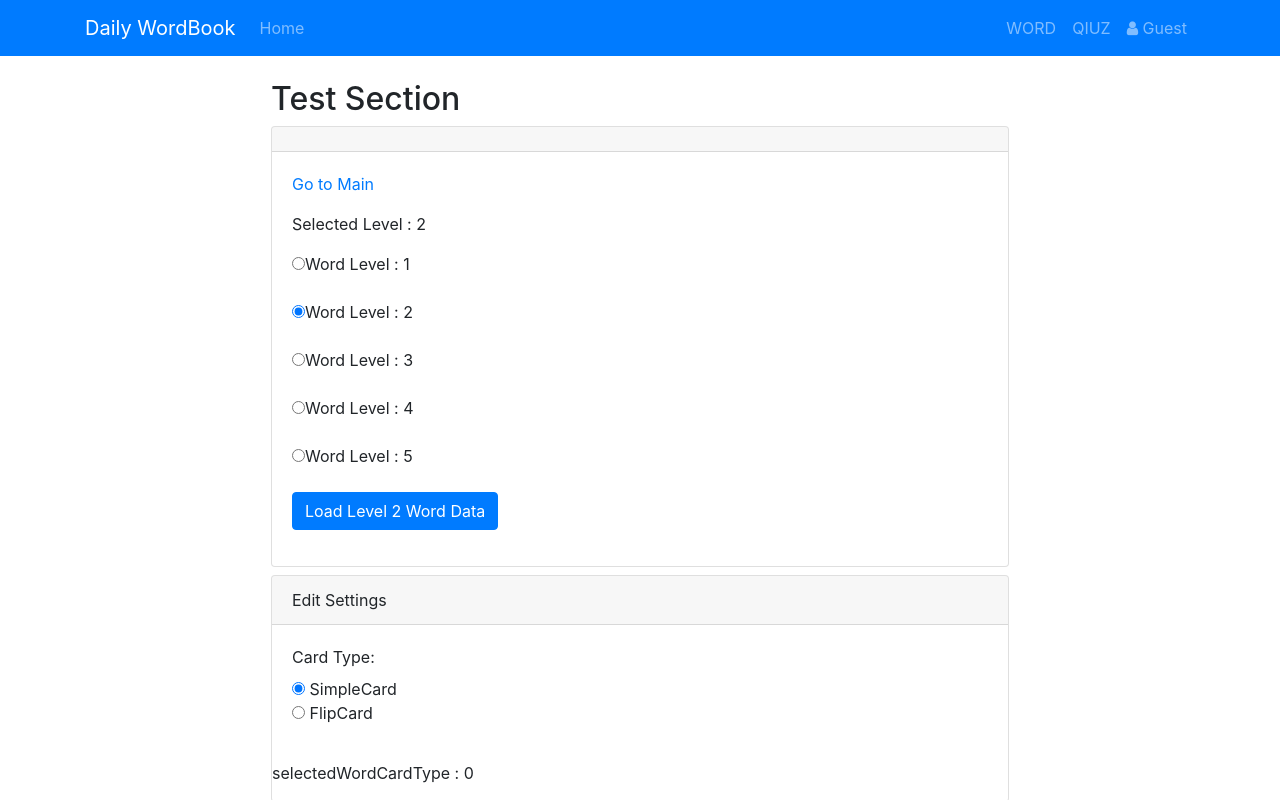
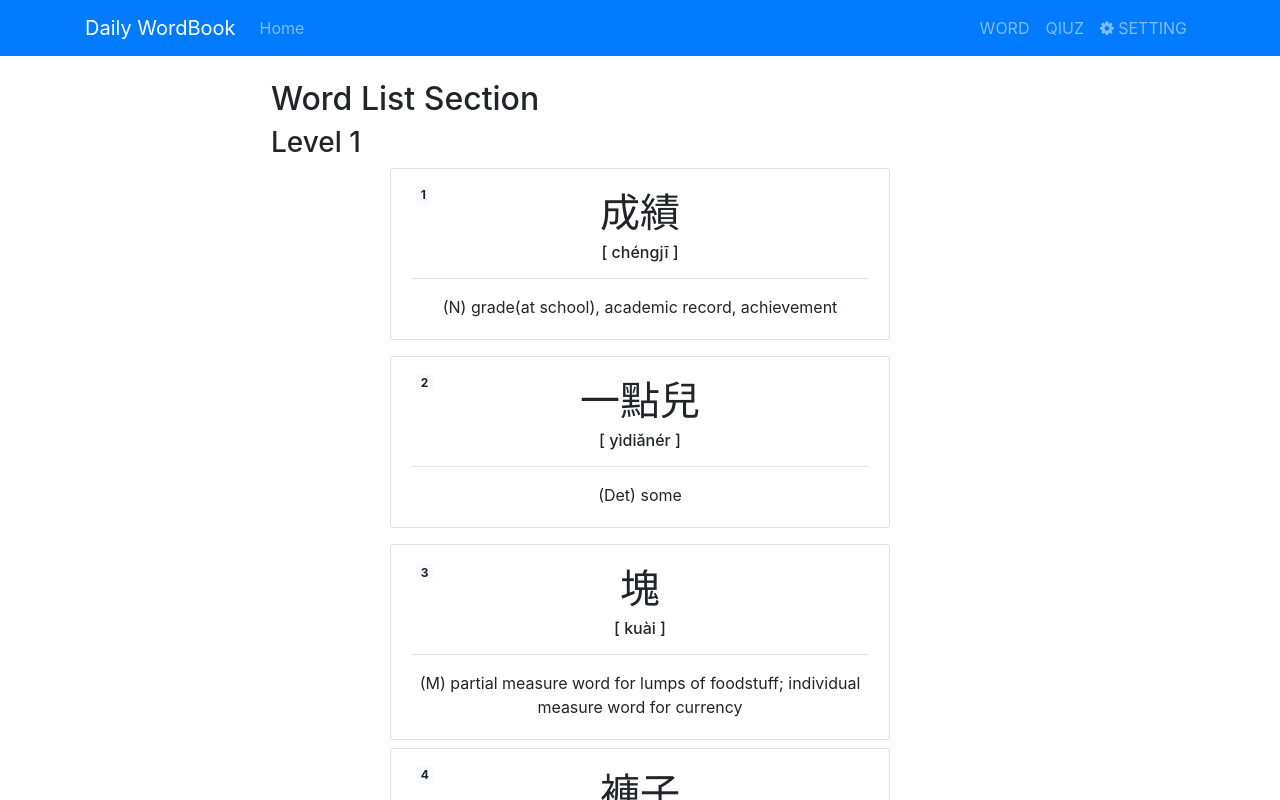
Before and after one commit to EdwardBaek/DailyWordbookTOCFL, an Angular app: page /words in a window 1280 px wide. Shown: the top 800 px of the page. Built offline with nearby package versions, Linux system fonts and the light colour scheme.

Commit message:
Add Setting
  - options
    - level 1 ~ 5
    - card type Simple and Flip

```diff
--- a/src/app/app.module.ts
+++ b/src/app/app.module.ts
@@ -23,6 +23,7 @@ import { QuizService } from './services/quiz.service';
 import { AppRoutingModule } from './app-routing.module';
 import { QuizQuestionComponent } from './components/quiz-question/quiz-question.component';
 import { FormsModule } from '@angular/forms';
+import { SettingService } from './services/setting.service';
 
 @NgModule({
   declarations: [
@@ -44,7 +45,7 @@ import { FormsModule } from '@angular/forms';
     HttpClientModule,
     FormsModule
   ],
-  providers: [WordDataService, QuizService],
+  providers: [WordDataService, QuizService, SettingService],
   bootstrap: [AppComponent]
 })
 export class AppModule { }
--- a/src/app/components/navbar/navbar.component.html
+++ b/src/app/components/navbar/navbar.component.html
@@ -18,7 +18,7 @@
           <a routerLink="/quiz/new" class="nav-link">QIUZ</a>
         </li>
         <li class="nav-item" *ngIf="isLogin">
-          <a routerLink="/settings" class="nav-link"><i class="fa fa-user"></i> {{ userName }}</a>
+          <a routerLink="/setting" class="nav-link"><i class="fa fa-cog"></i> SETTING</a>
         <li class="nav-item" *ngIf="!isLogin">
           <a routerLink="/settings" class="nav-link"><i class="fa fa-user"></i> LOGIN</a>
         </li>
--- a/src/app/components/setting/setting.component.css
+++ b/src/app/components/setting/setting.component.css
@@ -0,0 +1,4 @@
+.btn-custom-radio-hidden input[type="radio"] {
+    /* opacity: 0; */
+    visibility: hidden;
+}
--- a/src/app/components/setting/setting.component.html
+++ b/src/app/components/setting/setting.component.html
@@ -1,3 +1,97 @@
-<p>
-  setting works!
-</p>
+<section>
+  <div class="card mb-2">
+    <div class="card-header">Card Setting</div>
+    <div class="card-body">
+      <!-- Start Select Level -->
+      <div class="form-group mb-2">
+        <label>Select Level</label>
+        <div class="btn-group btn-custom-radio-hidden form-control-plaintext">
+          <label class="btn btn-outline-primary" [class.active]="selectedLevel == 1">
+            <input
+              type="radio"
+              #level1
+              name="selectedLevel"
+              [checked]="selectedLevel == 1"
+              [value]="1"
+              (change)="setLevel(1)"
+            >
+            1
+          </label>
+          <label class="btn btn-outline-primary" [class.active]="selectedLevel == 2">
+            <input
+              type="radio"
+              #level2
+              name="selectedLevel"
+              [checked]="selectedLevel == 2"
+              [value]="2"
+              (change)="setLevel(2)"
+            >
+            2
+          </label>
+          <label class="btn btn-outline-primary" [class.active]="selectedLevel == 3">
+            <input
+            type="radio"
+            #level3
+            name="selectedLevel"
+            [checked]="selectedLevel == 3"
+            [value]="3"
+            (change)="setLevel(3)"
+            >
+            3
+          </label>
+          <label class="btn btn-outline-primary" [class.active]="selectedLevel == 4">
+            <input
+            type="radio"
+            #level4
+            name="selectedLevel"
+            [checked]="selectedLevel == 4"
+            [value]="4"
+            (change)="setLevel(4)"
+            >
+            4
+          </label>
+          <label class="btn btn-outline-primary" [class.active]="selectedLevel == 5">
+            <input
+            type="radio"
+            #level5
+            name="selectedLevel"
+            [checked]="selectedLevel == 5"
+            [value]="5"
+            (change)="setLevel(5)"
+            >
+            5
+          </label>
+        </div>
+      </div>
+      <!-- End Select Level -->
+      <!-- Start Select Card Type -->
+      <div class="form-group mb-2">
+        <label>Select Card Type</label>
+        <div class="btn-group btn-custom-radio-hidden form-control-plaintext">
+          <label class="btn btn-outline-primary" [class.active]="selectedWordCardType == 0">
+            <input
+              type="radio"
+              name="selectedWordCardType"
+              [checked]="selectedWordCardType == 0"
+              [value]="0"
+              (change)="setWordCardType(0)"
+            >
+            Simple
+          </label>
+          <label class="btn btn-outline-primary" [class.active]="selectedWordCardType == 1">
+            <input
+              type="radio"
+
+              name="selectedWordCardType"
+              [checked]="selectedWordCardType == 1"
+              [value]="1"
+              (change)="setWordCardType(1)"
+            >
+            Flip
+          </label>
+        </div>
+      </div>
+      <!-- Start Select Card Type -->
+    </div>
+  </div>
+</section>
--- a/src/app/components/setting/setting.component.ts
+++ b/src/app/components/setting/setting.component.ts
@@ -1,4 +1,5 @@
 import { Component, OnInit } from '@angular/core';
+import { SettingService } from '../../services/setting.service';
 
 @Component({
   selector: 'app-setting',
@@ -6,10 +7,26 @@ import { Component, OnInit } from '@angular/core';
   styleUrls: ['./setting.component.css']
 })
 export class SettingComponent implements OnInit {
+  selectedLevel: number;
+  selectedWordCardType: number;
 
-  constructor() { }
+  gender = 'male';
+  constructor(private settingService: SettingService) { }
 
   ngOnInit() {
+    this.selectedLevel = this.settingService.getLevel();
+    this.selectedWordCardType = this.settingService.getWordCardType();
   }
 
+  private setLevel(level) {
+    console.log('setLevel', level);
+    this.selectedLevel = level;
+    this.settingService.setLevel(level);
+  }
+
+  private setWordCardType(wordCardType) {
+    console.log('setWordCardType', wordCardType);
+    this.selectedWordCardType = wordCardType;
+    this.settingService.setWordCardType(wordCardType);
+  }
 }
--- a/src/app/components/word-list/word-list.component.html
+++ b/src/app/components/word-list/word-list.component.html
@@ -1,98 +1,3 @@
-<h2>Test Section</h2>
-<section>
-  <div class="card mb-2">
-    <div class="card-header"></div>
-    <div class="card-body">
-      <p>
-        <a routerLink="/">Go to Main</a>
-      </p>
-      <p>Selected Level : {{ selectedLevel }}</p>
-      <div class="form-group">
-        <input
-        type="radio"
-        #level1
-        name="selectedLevel"
-        [checked]="selectedLevel == 1"
-        [value]="1"
-        (change)="setLevel(1)"
-        >
-        <label>Word Level : 1</label>
-      </div>
-      <div class="form-group">
-        <input
-        type="radio"
-        #level2
-        name="selectedLevel"
-        [checked]="selectedLevel == 2"
-        [value]="2"
-        (change)="setLevel(2)"
-        >
-        <label>Word Level : 2</label>
-      </div>
-      <div class="form-group">
-        <input
-        type="radio"
-        #level3
-        name="selectedLevel"
-        [checked]="selectedLevel == 3"
-        [value]="3"
-        (change)="setLevel(3)"
-        >
-        <label>Word Level : 3</label>
-      </div>
-      <div class="form-group">
-        <input
-        type="radio"
-        #level4
-        name="selectedLevel"
-        [checked]="selectedLevel == 4"
-        [value]="4"
-        (change)="setLevel(4)"
-        >
-        <label>Word Level : 4</label>
-      </div>
-      <div class="form-group">
-        <input
-        type="radio"
-        #level5
-        name="selectedLevel"
-        [checked]="selectedLevel == 5"
-        [value]="5"
-        (change)="setLevel(5)"
-        >
-        <label>Word Level : 5</label>
-      </div>
-      <p>
-        <button (click)="loadWordData()" class="btn btn-primary">Load Level {{selectedLevel}} Word Data</button>
-      </p>
-    </div>
-  </div>
-</section>
-
-<div class="card mb-2">
-  <div class="card-header">
-    Edit Settings
-  </div>
-  <div class="card-body">
-    <div class="form-group">
-      <label>Card Type: </label>
-      <div *ngFor="let cardType of wordCardTypes">
-        <input
-          type="radio"
-          name="selectedWordCardType"
-          [checked]="cardType.index === selectedWordCardType"
-          [value]="cardType.index"
-          (change)="setWordCardType(cardType.index)"
-        > {{ cardType.value }}
-      </div>
-    </div>
-  </div>
-  <p>selectedWordCardType : {{ selectedWordCardType }}</p>
-</div>
-
-
-
-<hr>
 <h2>Word List Section</h2>
 <div *ngIf="words.length > 0">
   <h3> Level {{ selectedLevel }}</h3>
--- a/src/app/components/word-list/word-list.component.ts
+++ b/src/app/components/word-list/word-list.component.ts
@@ -3,6 +3,7 @@ import { Component, OnInit, HostListener } from '@angular/core';
 import { WordDataService } from '../../services/word-data.service';
 
 import { Word } from '../../models/Word';
+import { SettingService } from '../../services/setting.service';
 
 @Component({
   selector: 'app-word-list',
@@ -13,10 +14,10 @@ export class WordListComponent implements OnInit {
   wordsRaw: Word[] = [];
   // For display
   words: Word[] = [];
+
   isLoadingData: boolean = false;
   isLoadedData: boolean = false;
-  radioValue: boolean = false;
-  selectedLevel: number = 2;
+  selectedLevel: number;
   selectedWordCardType: number = 0;
   wordCardTypes = [
     {
@@ -31,13 +32,17 @@ export class WordListComponent implements OnInit {
 
   loadItemCount: number = 100;
 
-  constructor(private wordDataService: WordDataService) { }
+  constructor(
+    private wordDataService: WordDataService,
+    private settingService: SettingService
+  ) { }
 
   ngOnInit(){
-  }
-
-  setLevel(level) {
-    this.selectedLevel = level;
+    console.log('ngOnInit');
+    console.log('ngOninit-isLoadedData:', this.isLoadedData);
+    this.selectedLevel = this.settingService.getLevel();
+    this.setWordCardType(this.settingService.getWordCardType());
+    this.loadWordData();
   }
 
   async loadWordData() {
@@ -64,22 +69,19 @@ export class WordListComponent implements OnInit {
 
   resetWordsData() {
     this.words = [];
+    this.wordsRaw = [];
   }
 
   log(data) {
     console.log(data);
   }
 
-  onRadioChange() {
-    this.radioValue = !this.radioValue;
-    console.log('this.radioValue',this.radioValue);
-  }
   getWordCardType() {
     return this.wordCardTypes[this.selectedWordCardType].value;
   }
   setWordCardType(index) {
     this.selectedWordCardType = index;
-    console.log( 'index', index );
+    console.log( 'setWordCardType index', index );
     console.log( 'this.getWordCardType()',this.getWordCardType() );
   }
   private isFlipCardType() {
--- /dev/null
+++ b/src/app/models/Setting.ts
@@ -0,0 +1,4 @@
+export interface Setting {
+    level: number;
+    wordCardType: number;
+}
--- /dev/null
+++ b/src/app/services/setting.service.ts
@@ -0,0 +1,38 @@
+import { Injectable } from '@angular/core';
+import { Setting } from '../models/Setting';
+
+@Injectable()
+export class SettingService {
+  // Set Default value
+  setting: Setting = {
+    level: 1,
+    wordCardType: 0
+  }
+
+  constructor() {
+    let data = JSON.parse(localStorage.getItem('setting'));
+    if(data != null) {
+      this.setting = data;
+    }
+  }
+
+  getLevel() :number {
+    return this.setting.level;
+  }
+  getWordCardType(): number {
+    return this.setting.wordCardType;
+  }
+  setLevel(level: number) {
+    this.setting.level = level;
+    localStorage.setItem('setting', JSON.stringify(this.setting));
+  }
+  setWordCardType(wordCardType: number) {
+    this.setting.wordCardType = wordCardType;
+    localStorage.setItem('setting', JSON.stringify(this.setting));
+  }
+  saveSetting(setting) {
+    this.setting = setting;
+    localStorage.setItem('setting', JSON.stringify(this.setting));
+  }
+
+}
--- a/src/app/services/word-data.service.ts
+++ b/src/app/services/word-data.service.ts
@@ -30,13 +30,13 @@ export class WordDataService {
     console.log('>>>try load data from memory');
     if(wordList && wordList.length > 0) {
       console.log('>>>Data from memory', wordList);
-      return wordList;
+      return this.returnNewArray(wordList);
     }
 
     wordList = this.getWordDataFromLocalStorage(level);
     if(wordList && wordList.length > 0) {
       console.log('>>>Data from localStorage', wordList);
-      return wordList;
+      return this.returnNewArray(wordList);
     }
 
     let responsedData = await this.getWordDataFromNetwork(level);
@@ -45,9 +45,12 @@ export class WordDataService {
     this.setWordDataByLevel(level, responsedData.data);
     this.setWordDataToLocalStorage(level, responsedData.data);
 
-    return responsedData.data;
+    return this.returnNewArray(responsedData.data);
   }
 
+  private returnNewArray(array): any[] {
+    return array.slice();
+  }
   private getWordListDataUrlByLevel(level:number): string {
     if(!level) level = 1;
     return 'assets/data/level' + level + '.json';
```
Also changed, not shown: 1 other file (tests, documents, lock files or other folders).
